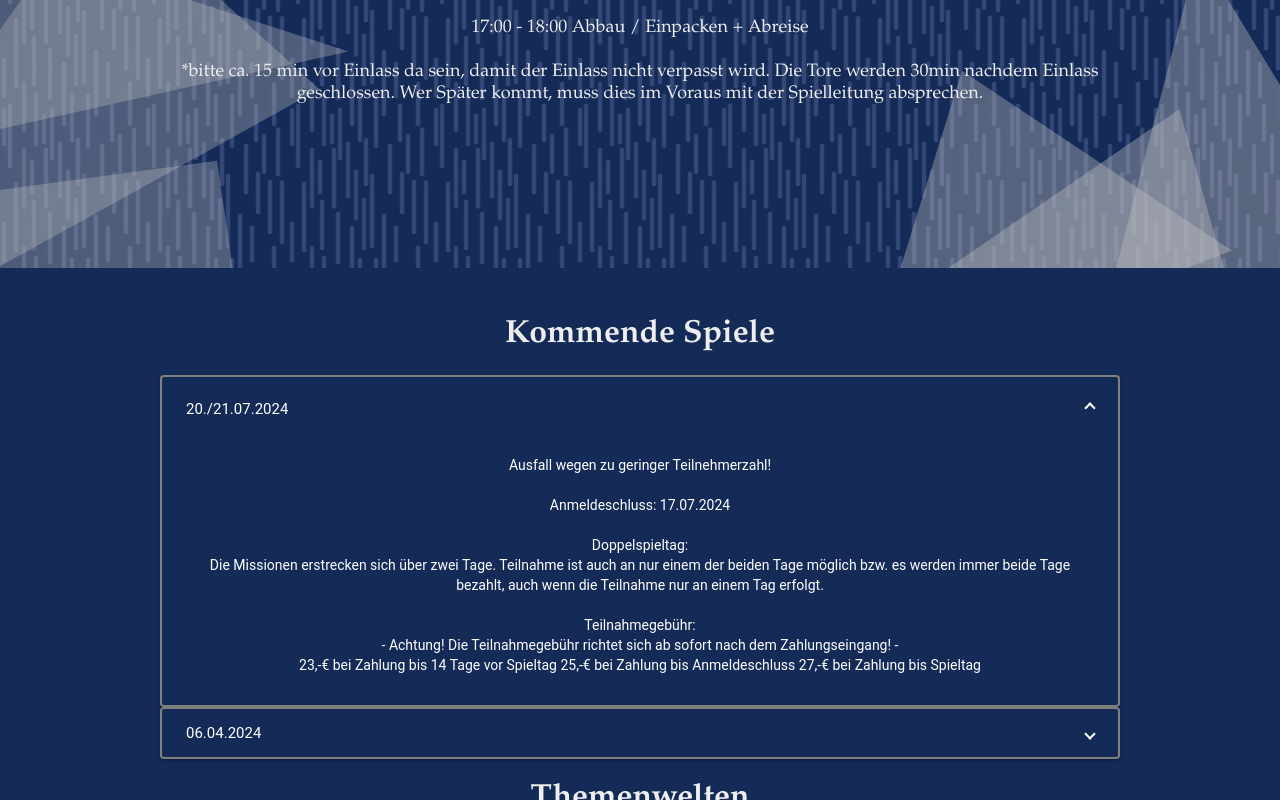
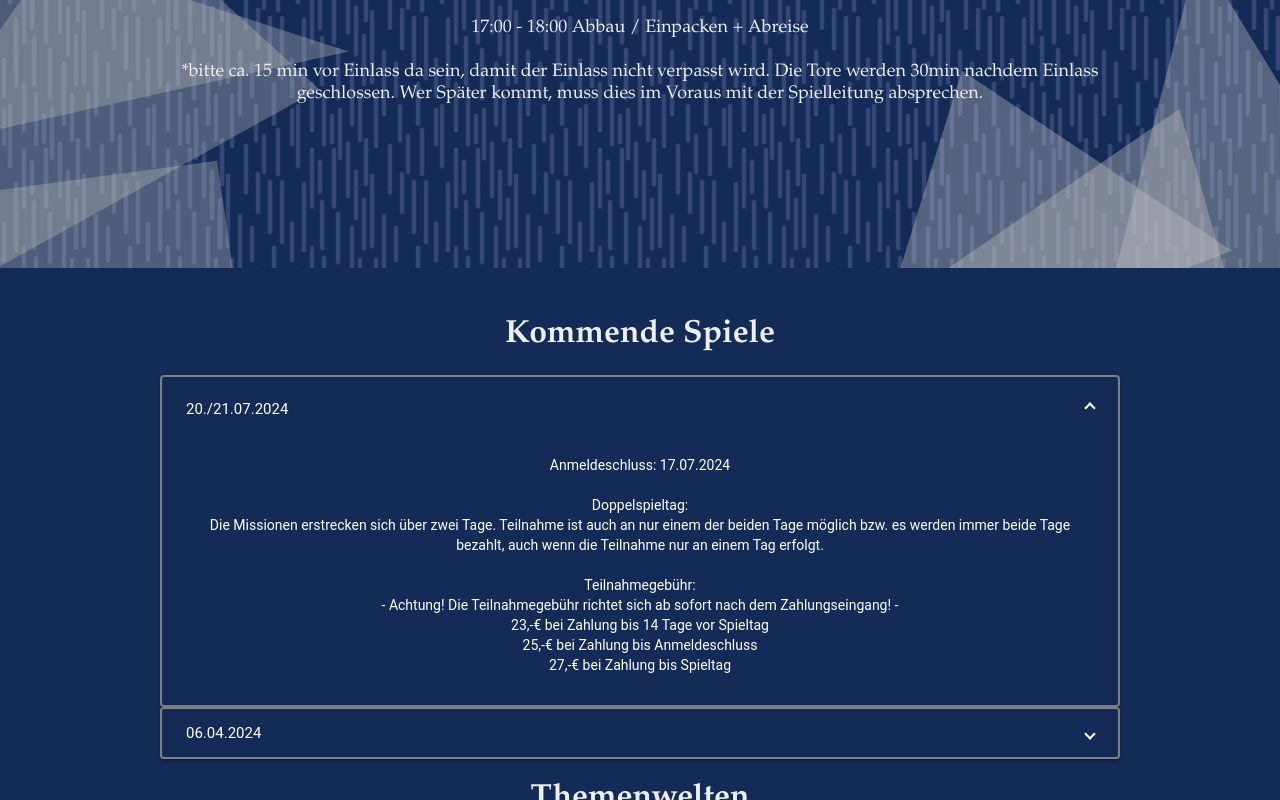
Before and after one commit to freizeit-team-dresden/airsoft, an Angular app: page /#/events in a window 1280 px wide. Both pictures are taken after a click on the button "20./21.07.2024". Shown: the part 632-1432 px from the top of the page. Built offline with nearby package versions, Linux system fonts and the light colour scheme.

Commit message:
Update events.component.html

```diff
--- a/src/app/events/events.component.html
+++ b/src/app/events/events.component.html
@@ -30,8 +30,8 @@
     Normaler Airsoft-Spieltag<br><br>
     Teilnahmegebühr:<br>
       - Achtung! Die Teilnahmegebühr richtet sich ab sofort nach dem Zahlungseingang! -<br>
-      12,-€ bei Zahlung bis 14 Tage vor Spieltag
-      15,-€ bei Zahlung bis Anmeldeschluss
+      12,-€ bei Zahlung bis 14 Tage vor Spieltag<br>
+      15,-€ bei Zahlung bis Anmeldeschluss<br>
       17,-€ bei Zahlung bis Spieltag
     </p>
   </mat-expansion-panel>-->
@@ -42,14 +42,14 @@
         20./21.07.2024
       </mat-panel-title>
     </mat-expansion-panel-header>
-    <p class="expansionPanelContent">Ausfall wegen zu geringer Teilnehmerzahl!<br><br>
+    <p class="expansionPanelContent">
     Anmeldeschluss:  17.07.2024<br><br>
     Doppelspieltag:<br>
     Die Missionen erstrecken sich über zwei Tage. Teilnahme ist auch an nur einem der beiden Tage möglich bzw. es werden immer beide Tage bezahlt, auch wenn die Teilnahme nur an einem Tag erfolgt.<br><br>
     Teilnahmegebühr:<br>
       - Achtung! Die Teilnahmegebühr richtet sich ab sofort nach dem Zahlungseingang! -<br>
-      23,-€ bei Zahlung bis 14 Tage vor Spieltag
-      25,-€ bei Zahlung bis Anmeldeschluss
+      23,-€ bei Zahlung bis 14 Tage vor Spieltag<br>
+      25,-€ bei Zahlung bis Anmeldeschluss<br>
       27,-€ bei Zahlung bis Spieltag
     </p>
   </mat-expansion-panel>
@@ -61,11 +61,11 @@
       </mat-panel-title>
     </mat-expansion-panel-header>
     <p class="expansionPanelContent">Anmeldeschluss:  26.06.2024<br><br>
-    Normaler Airsoft-Spieltag<br>
+    Normaler Airsoft-Spieltag<br><br>
     Teilnahmegebühr:<br>
       - Achtung! Die Teilnahmegebühr richtet sich ab sofort nach dem Zahlungseingang! -<br>
-      12,-€ bei Zahlung bis 14 Tage vor Spieltag
-      15,-€ bei Zahlung bis Anmeldeschluss
+      12,-€ bei Zahlung bis 14 Tage vor Spieltag<br>
+      15,-€ bei Zahlung bis Anmeldeschluss<br>
       17,-€ bei Zahlung bis Spieltag
     </p>
   </mat-expansion-panel>-->
@@ -77,11 +77,11 @@
       </mat-panel-title>
     </mat-expansion-panel-header>
     <p class="expansionPanelContent">Anmeldeschluss:  03.04.2024<br><br>
-    Normaler Airsoft-Spieltag<br>
+    Normaler Airsoft-Spieltag<br><br>
     Teilnahmegebühr:<br>
       - Achtung! Die Teilnahmegebühr richtet sich ab sofort nach dem Zahlungseingang! -<br>
-      12,-€ bei Zahlung bis 14 Tage vor Spieltag
-      15,-€ bei Zahlung bis Anmeldeschluss
+      12,-€ bei Zahlung bis 14 Tage vor Spieltag<br>
+      15,-€ bei Zahlung bis Anmeldeschluss<br>
       17,-€ bei Zahlung bis Spieltag
     </p>
   </mat-expansion-panel>
```
